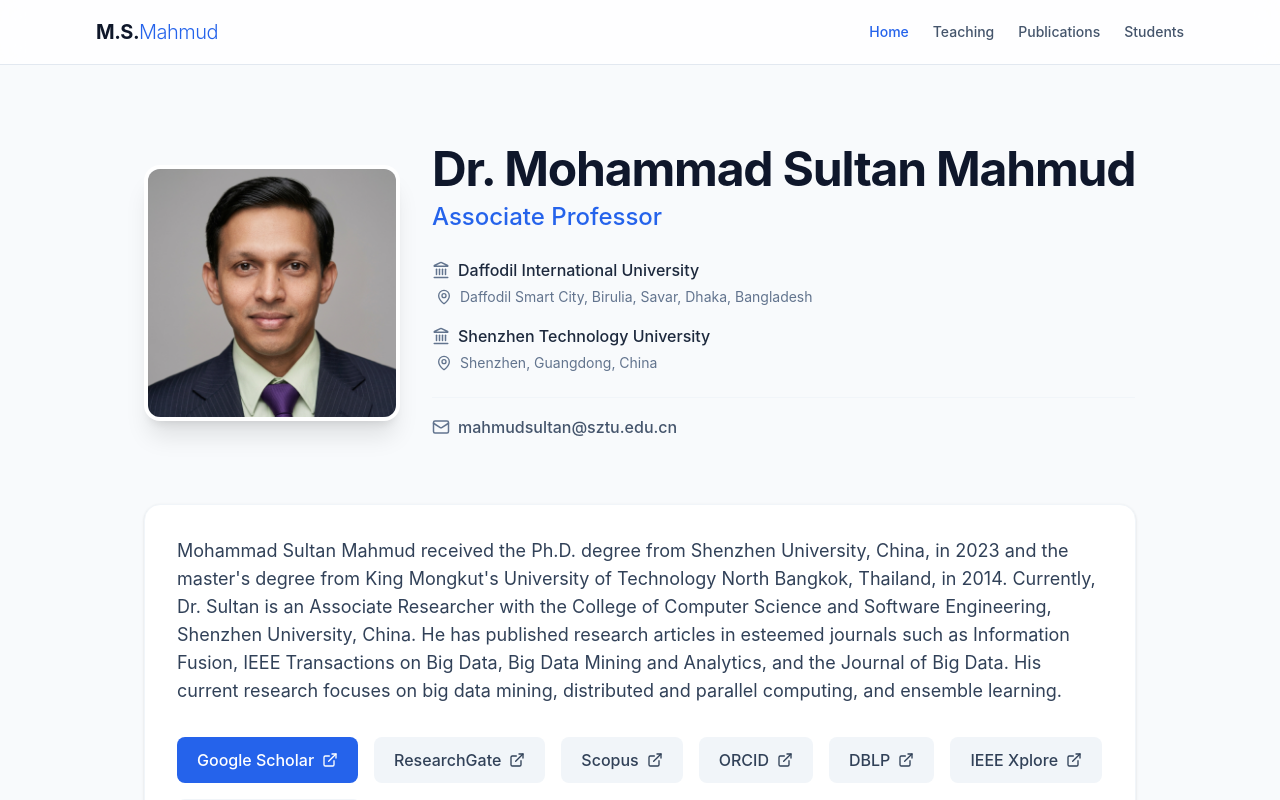
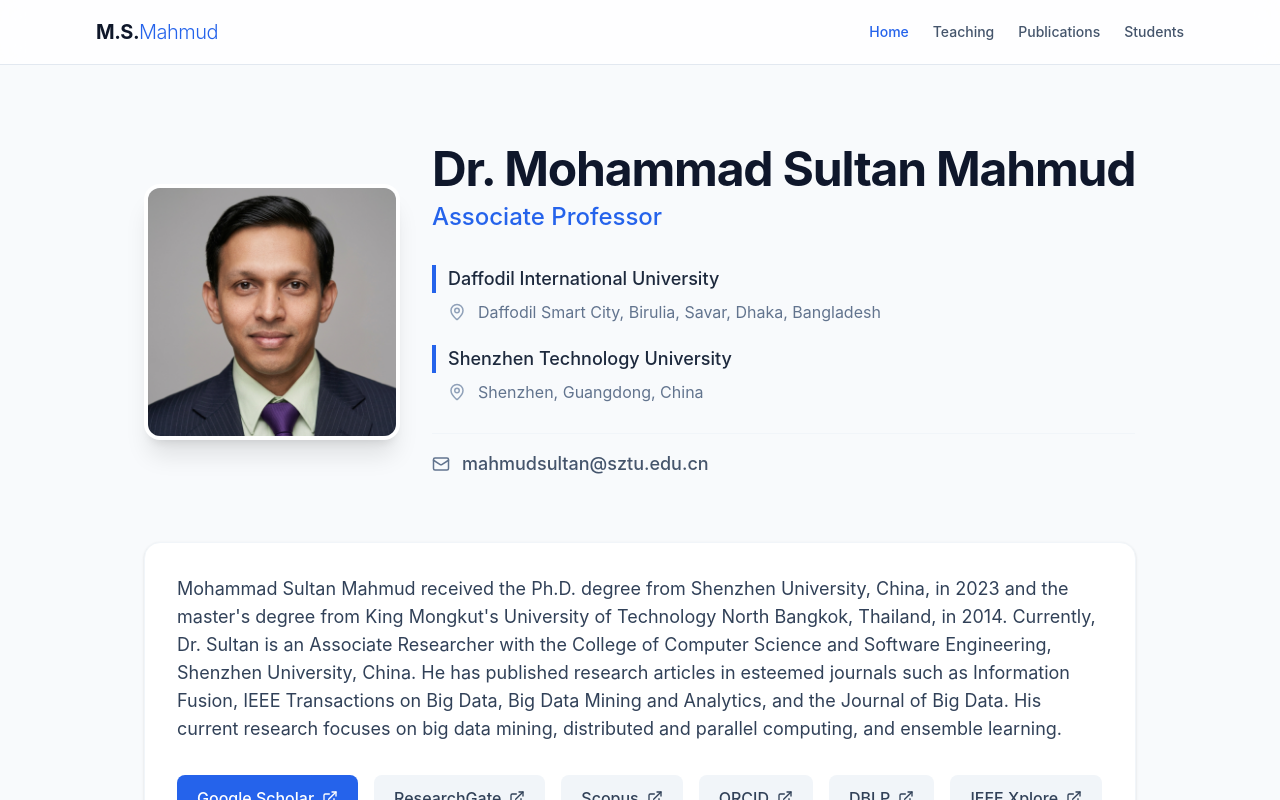
Before and after one commit to never-12345/academic-portfolio, a React (Vite) app: page / in a window 1280 px wide. Shown: the top 800 px of the page. Built offline with nearby package versions, Linux system fonts and the light colour scheme.

Commit message:
style: fix visual alignment and spacing of affiliations and address

```diff
--- a/src/pages/Home.tsx
+++ b/src/pages/Home.tsx
@@ -34,17 +34,16 @@ export function Home() {
             initial={{ opacity: 0, y: 20 }}
             animate={{ opacity: 1, y: 0 }}
             transition={{ duration: 0.5, delay: 0.2 }}
-            className="flex flex-col gap-4 text-slate-600 mt-2"
+            className="flex flex-col gap-5 text-slate-600 mt-4"
           >
-            <div className="flex flex-col gap-4">
+            <div className="flex flex-col gap-5">
               {profileData.affiliations.map((affil, idx) => (
-                <div key={idx} className="flex flex-col gap-1">
-                  <div className="flex items-center gap-2 text-slate-800 font-medium">
-                    <Landmark size={18} className="shrink-0 text-slate-500" />
+                <div key={idx} className="flex flex-col gap-1.5">
+                  <div className="flex items-start md:items-center gap-3 text-slate-800 font-medium text-lg border-l-4 border-accent pl-3">
                     <span>{affil.university}</span>
                   </div>
-                  <div className="flex items-center gap-2 text-sm text-slate-500 pl-1">
-                    <MapPin size={16} className="shrink-0" />
+                  <div className="flex items-start md:items-center gap-3 text-slate-500 pl-4">
+                    <MapPin size={18} className="shrink-0 text-slate-400 mt-0.5 md:mt-0" />
                     <span>{affil.address}</span>
                   </div>
                 </div>
@@ -52,9 +51,9 @@ export function Home() {
             </div>
 
             {profileData.email && (
-              <div className="flex items-center gap-2 mt-2 pt-4 border-t border-slate-100">
+              <div className="flex items-center gap-3 mt-2 pt-4 border-t border-slate-100">
                 <Mail size={18} className="text-slate-500" />
-                <a href={`mailto:${profileData.email}`} className="hover:text-accent font-medium transition-colors">{profileData.email}</a>
+                <a href={`mailto:${profileData.email}`} className="hover:text-accent font-medium transition-colors text-lg">{profileData.email}</a>
               </div>
             )}
           </motion.div>
```
